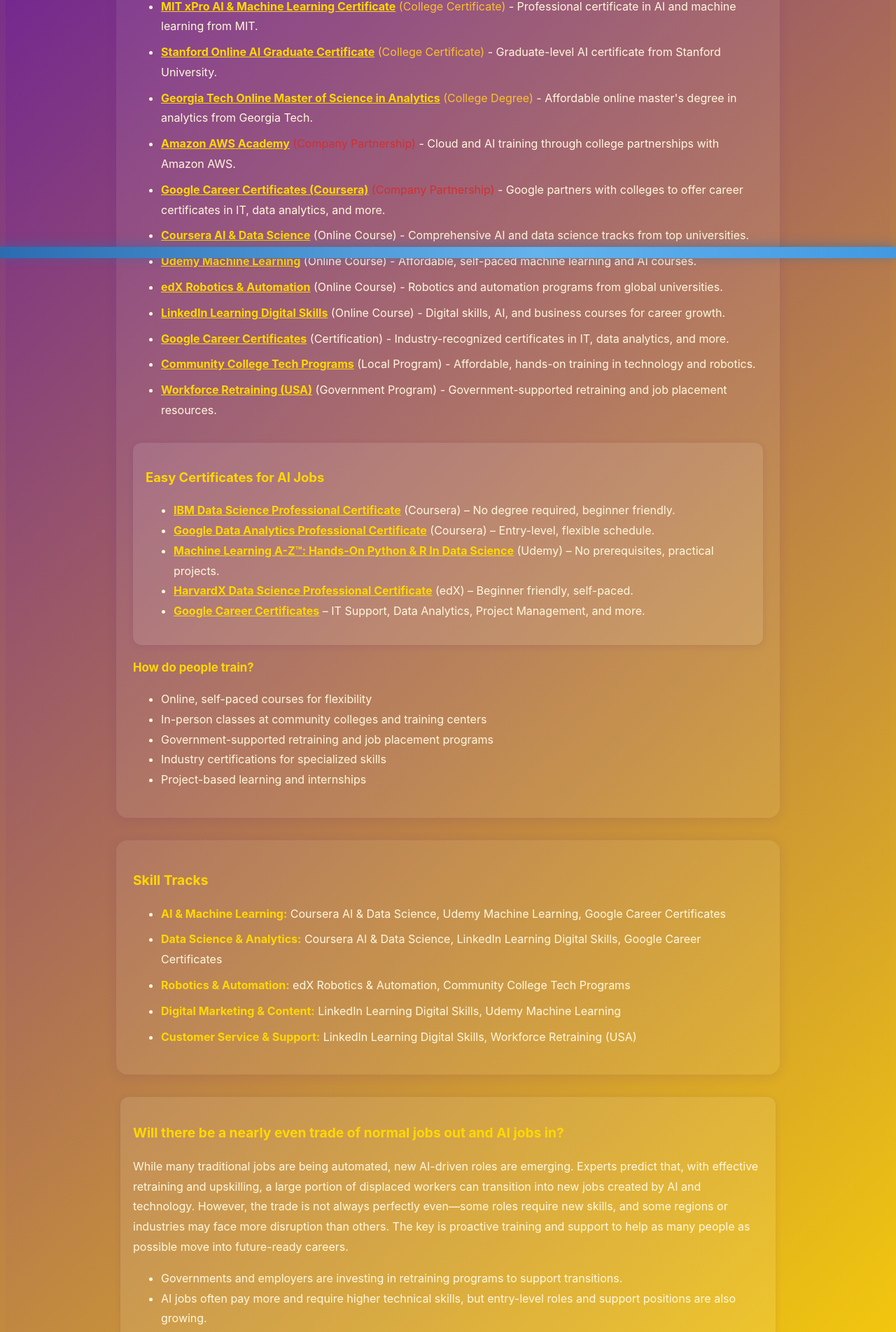
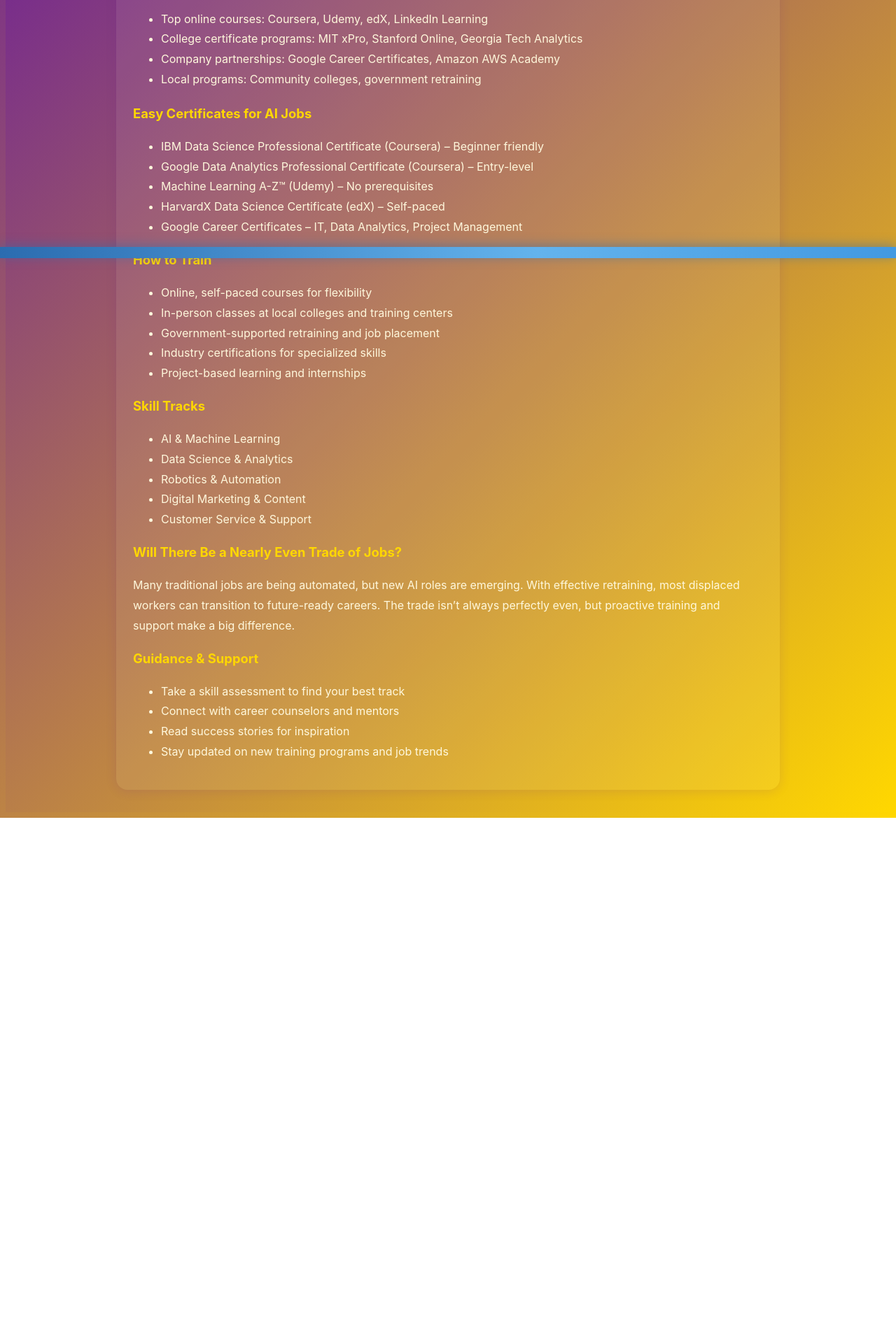
Before and after one commit to Shellzonit/auralis-sanctuary-, a Next.js app: page /training-hub in a window 1280 px wide. Shown: the part 431-2335 px from the top of the page at 70% size. After the commit the page ends 1600 px from the top, so only its background shows below. Built offline with nearby package versions, Linux system fonts and the light colour scheme.

Commit message:
Rewrite Training Hub page with concise, user-friendly info

```diff
--- a/app/training-hub/page.jsx
+++ b/app/training-hub/page.jsx
@@ -1,111 +1,5 @@
 "use client";
 import React from "react";
-
-const TRAINING_PROGRAMS = [
-	{
-		name: "MIT xPro AI & Machine Learning Certificate",
-		url: "https://xpro.mit.edu/courses/course-v1:xPRO+AI001+2021_T1/home",
-		type: "College Certificate",
-		description: "Professional certificate in AI and machine learning from MIT.",
-	},
-	{
-		name: "Stanford Online AI Graduate Certificate",
-		url: "https://online.stanford.edu/programs/artificial-intelligence-graduate-certificate",
-		type: "College Certificate",
-		description: "Graduate-level AI certificate from Stanford University.",
-	},
-	{
-		name: "Georgia Tech Online Master of Science in Analytics",
-		url: "https://omsanalytics.gatech.edu/",
-		type: "College Degree",
-		description: "Affordable online master's degree in analytics from Georgia Tech.",
-	},
-	{
-		name: "Amazon AWS Academy",
-		url: "https://aws.amazon.com/training/awsacademy/",
-		type: "Company Partnership",
-		description: "Cloud and AI training through college partnerships with Amazon AWS.",
-	},
-	{
-		name: "Google Career Certificates (Coursera)",
-		url: "https://grow.google/certificates/",
-		type: "Company Partnership",
-		description: "Google partners with colleges to offer career certificates in IT, data analytics, and more.",
-	},
-	{
-		name: "Coursera AI & Data Science",
-		url: "https://www.coursera.org/browse/data-science",
-		type: "Online Course",
-		description: "Comprehensive AI and data science tracks from top universities.",
-	},
-	{
-		name: "Udemy Machine Learning",
-		url: "https://www.udemy.com/courses/search/?q=machine+learning",
-		type: "Online Course",
-		description: "Affordable, self-paced machine learning and AI courses.",
-	},
-	{
-		name: "edX Robotics & Automation",
-		url: "https://www.edx.org/learn/robotics",
-		type: "Online Course",
-		description: "Robotics and automation programs from global universities.",
-	},
-	{
-		name: "LinkedIn Learning Digital Skills",
-		url: "https://www.linkedin.com/learning/",
-		type: "Online Course",
-		description: "Digital skills, AI, and business courses for career growth.",
-	},
-	{
-		name: "Google Career Certificates",
-		url: "https://grow.google/certificates/",
-		type: "Certification",
-		description: "Industry-recognized certificates in IT, data analytics, and more.",
-	},
-	{
-		name: "Community College Tech Programs",
-		url: "https://www.aacc.nche.edu/",
-		type: "Local Program",
-		description: "Affordable, hands-on training in technology and robotics.",
-	},
-	{
-		name: "Workforce Retraining (USA)",
-		url: "https://www.careeronestop.org/",
-		type: "Government Program",
-		description: "Government-supported retraining and job placement resources.",
-	},
-];
-
-const SKILL_TRACKS = [
-	{
-		track: "AI & Machine Learning",
-		courses: [
-			"Coursera AI & Data Science",
-			"Udemy Machine Learning",
-			"Google Career Certificates",
-		],
-	},
-	{
-		track: "Data Science & Analytics",
-		courses: [
-			"Coursera AI & Data Science",
-			"LinkedIn Learning Digital Skills",
-			"Google Career Certificates",
-		],
-	},
-	{
-		track: "Robotics & Automation",
-		courses: ["edX Robotics & Automation", "Community College Tech Programs"],
-	},
-	{
-		track: "Digital Marketing & Content",
-		courses: ["LinkedIn Learning Digital Skills", "Udemy Machine Learning"],
-	},
-	{
-		track: "Customer Service & Support",
-		courses: ["LinkedIn Learning Digital Skills", "Workforce Retraining (USA)"],
-	},
-];
 
 export default function Page() {
 	return (
@@ -149,11 +43,19 @@ export default function Page() {
 						marginBottom: 18,
 					}}
 				>
-					<strong>Where can people train?</strong> Explore top online courses,
-					local programs, and government retraining resources. Whether you want
-					to learn AI, robotics, data science, or digital skills, there are
-					options for every background and budget.
+					Welcome to the Training Hub! Here you’ll find the best resources to
+					help you transition into AI and tech-driven careers, whether you’re
+					just starting out or looking to upskill.
 				</p>
+				<h2
+					style={{
+						color: "#ffd700",
+						fontSize: "1.15rem",
+						marginBottom: 8,
+					}}
+				>
+					Where to Train
+				</h2>
 				<ul
 					style={{
 						color: "#fff8dc",
@@ -161,45 +63,16 @@ export default function Page() {
 						marginBottom: 18,
 					}}
 				>
-					{TRAINING_PROGRAMS.map((program) => (
-						<li key={program.name} style={{ marginBottom: 8 }}>
-							<a
-								href={program.url}
-								target="_blank"
-								rel="noopener noreferrer"
-								style={{
-									color: "#ffd700",
-									fontWeight: 700,
-								}}
-							>
-								{program.name}
-							</a>{" "}
-							<span
-								style={{
-									color:
-										program.type === "College Certificate" ||
-										program.type === "College Degree"
-											? "#fbc02d"
-											: program.type === "Company Partnership"
-											? "#d32f2f"
-											: "#fff8dc",
-								}}
-							>
-								({program.type})
-							</span>{" "}
-							- {program.description}
+					<li>Top online courses: Coursera, Udemy, edX, LinkedIn Learning</li>
+					<li>
+						College certificate programs: MIT xPro, Stanford Online, Georgia Tech
+						Analytics
 					</li>
-					))}
+					<li>
+						Company partnerships: Google Career Certificates, Amazon AWS Academy
+					</li>
+					<li>Local programs: Community colleges, government retraining</li>
 				</ul>
-				<div
-					style={{
-						margin: "32px 0 0 0",
-						padding: "18px",
-						background: "rgba(255,255,255,0.10)",
-						borderRadius: 12,
-						boxShadow: "0 2px 8px #6a1b9a22",
-					}}
-				>
 				<h2
 					style={{
 						color: "#ffd700",
@@ -216,86 +89,28 @@ export default function Page() {
 					}}
 				>
 					<li>
-							<a
-								href="https://www.coursera.org/professional-certificates/ibm-data-science"
-								target="_blank"
-								rel="noopener noreferrer"
+						IBM Data Science Professional Certificate (Coursera) – Beginner
+						friendly
+					</li>
+					<li>
+						Google Data Analytics Professional Certificate (Coursera) –
+						Entry-level
+					</li>
+					<li>Machine Learning A-Z™ (Udemy) – No prerequisites</li>
+					<li>HarvardX Data Science Certificate (edX) – Self-paced</li>
+					<li>
+						Google Career Certificates – IT, Data Analytics, Project Management
+					</li>
+				</ul>
+				<h2
 					style={{
 						color: "#ffd700",
-									fontWeight: 700,
-								}}
-							>
-								IBM Data Science Professional Certificate
-							</a>{" "}
-							(Coursera) – No degree required, beginner friendly.
-						</li>
-						<li>
-							<a
-								href="https://www.coursera.org/professional-certificates/google-data-analytics"
-								target="_blank"
-								rel="noopener noreferrer"
-								style={{
-									color: "#ffd700",
-									fontWeight: 700,
-								}}
-							>
-								Google Data Analytics Professional Certificate
-							</a>{" "}
-							(Coursera) – Entry-level, flexible schedule.
-						</li>
-						<li>
-							<a
-								href="https://www.udemy.com/course/machinelearning/"
-								target="_blank"
-								rel="noopener noreferrer"
-								style={{
-									color: "#ffd700",
-									fontWeight: 700,
-								}}
-							>
-								Machine Learning A-Z™: Hands-On Python & R In Data Science
-							</a>{" "}
-							(Udemy) – No prerequisites, practical projects.
-						</li>
-						<li>
-							<a
-								href="https://www.edx.org/professional-certificate/harvardx-data-science"
-								target="_blank"
-								rel="noopener noreferrer"
-								style={{
-									color: "#ffd700",
-									fontWeight: 700,
-								}}
-							>
-								HarvardX Data Science Professional Certificate
-							</a>{" "}
-							(edX) – Beginner friendly, self-paced.
-						</li>
-						<li>
-							<a
-								href="https://grow.google/certificates/"
-								target="_blank"
-								rel="noopener noreferrer"
-								style={{
-									color: "#ffd700",
-									fontWeight: 700,
-								}}
-							>
-								Google Career Certificates
-							</a>{" "}
-							– IT Support, Data Analytics, Project Management, and more.
-						</li>
-					</ul>
-				</div>
-				<p
-					style={{
-						color: "#ffd700",
-						fontSize: "1.05rem",
+						fontSize: "1.15rem",
 						marginBottom: 8,
 					}}
 				>
-					<strong>How do people train?</strong>
-				</p>
+					How to Train
+				</h2>
 				<ul
 					style={{
 						color: "#fff8dc",
@@ -303,26 +118,15 @@ export default function Page() {
 					}}
 				>
 					<li>Online, self-paced courses for flexibility</li>
-					<li>In-person classes at community colleges and training centers</li>
-					<li>Government-supported retraining and job placement programs</li>
+					<li>In-person classes at local colleges and training centers</li>
+					<li>Government-supported retraining and job placement</li>
 					<li>Industry certifications for specialized skills</li>
 					<li>Project-based learning and internships</li>
 				</ul>
-			</section>
-			<section
-				style={{
-					maxWidth: 900,
-					background: "rgba(255,255,255,0.07)",
-					borderRadius: 16,
-					padding: 24,
-					boxShadow: "0 2px 16px #6a1b9a22",
-					marginBottom: 32,
-				}}
-			>
 				<h2
 					style={{
 						color: "#ffd700",
-						fontSize: "1.2rem",
+						fontSize: "1.15rem",
 						marginBottom: 8,
 					}}
 				>
@@ -334,32 +138,20 @@ export default function Page() {
 						fontSize: "1rem",
 					}}
 				>
-					{SKILL_TRACKS.map((track) => (
-						<li key={track.track} style={{ marginBottom: 8 }}>
-							<strong style={{ color: "#ffd700" }}>{track.track}:</strong>{" "}
-							{track.courses.join(", ")}
-						</li>
-					))}
+					<li>AI & Machine Learning</li>
+					<li>Data Science & Analytics</li>
+					<li>Robotics & Automation</li>
+					<li>Digital Marketing & Content</li>
+					<li>Customer Service & Support</li>
 				</ul>
-			</section>
-			<section
-				style={{
-					maxWidth: 900,
-					background: "rgba(255,255,255,0.10)",
-					borderRadius: 12,
-					padding: 18,
-					boxShadow: "0 2px 8px #6a1b9a22",
-					marginBottom: 24,
-				}}
-			>
 				<h2
 					style={{
 						color: "#ffd700",
-						fontSize: "1.2rem",
+						fontSize: "1.15rem",
 						marginBottom: 8,
 					}}
 				>
-					Will there be a nearly even trade of normal jobs out and AI jobs in?
+					Will There Be a Nearly Even Trade of Jobs?
 				</h2>
 				<p
 					style={{
@@ -367,49 +159,15 @@ export default function Page() {
 						fontSize: "1rem",
 					}}
 				>
-					While many traditional jobs are being automated, new AI-driven roles are
-					emerging. Experts predict that, with effective retraining and upskilling,
-					a large portion of displaced workers can transition into new jobs created
-					by AI and technology. However, the trade is not always perfectly
-					even—some roles require new skills, and some regions or industries may
-					face more disruption than others. The key is proactive training and
-					support to help as many people as possible move into future-ready
-					careers.
+					Many traditional jobs are being automated, but new AI roles are
+					emerging. With effective retraining, most displaced workers can
+					transition to future-ready careers. The trade isn’t always perfectly
+					even, but proactive training and support make a big difference.
 				</p>
-				<ul
-					style={{
-						color: "#fff8dc",
-						fontSize: "1rem",
-					}}
-				>
-					<li>
-						Governments and employers are investing in retraining programs to
-						support transitions.
-					</li>
-					<li>
-						AI jobs often pay more and require higher technical skills, but
-						entry-level roles and support positions are also growing.
-					</li>
-					<li>
-						Continuous learning and adaptability are essential for long-term
-						career success.
-					</li>
-				</ul>
-			</section>
-			<section
-				style={{
-					maxWidth: 900,
-					background: "rgba(255,255,255,0.10)",
-					borderRadius: 12,
-					padding: 18,
-					boxShadow: "0 2px 8px #6a1b9a22",
-					marginBottom: 24,
-				}}
-			>
 				<h2
 					style={{
 						color: "#ffd700",
-						fontSize: "1.2rem",
+						fontSize: "1.15rem",
 						marginBottom: 8,
 					}}
 				>
@@ -421,7 +179,7 @@ export default function Page() {
 						fontSize: "1rem",
 					}}
 				>
-					<li>Take a skill assessment to find your best training track</li>
+					<li>Take a skill assessment to find your best track</li>
 					<li>Connect with career counselors and mentors</li>
 					<li>Read success stories for inspiration</li>
 					<li>Stay updated on new training programs and job trends</li>
```
Lines whose indentation alone changed are shown as unchanged.
